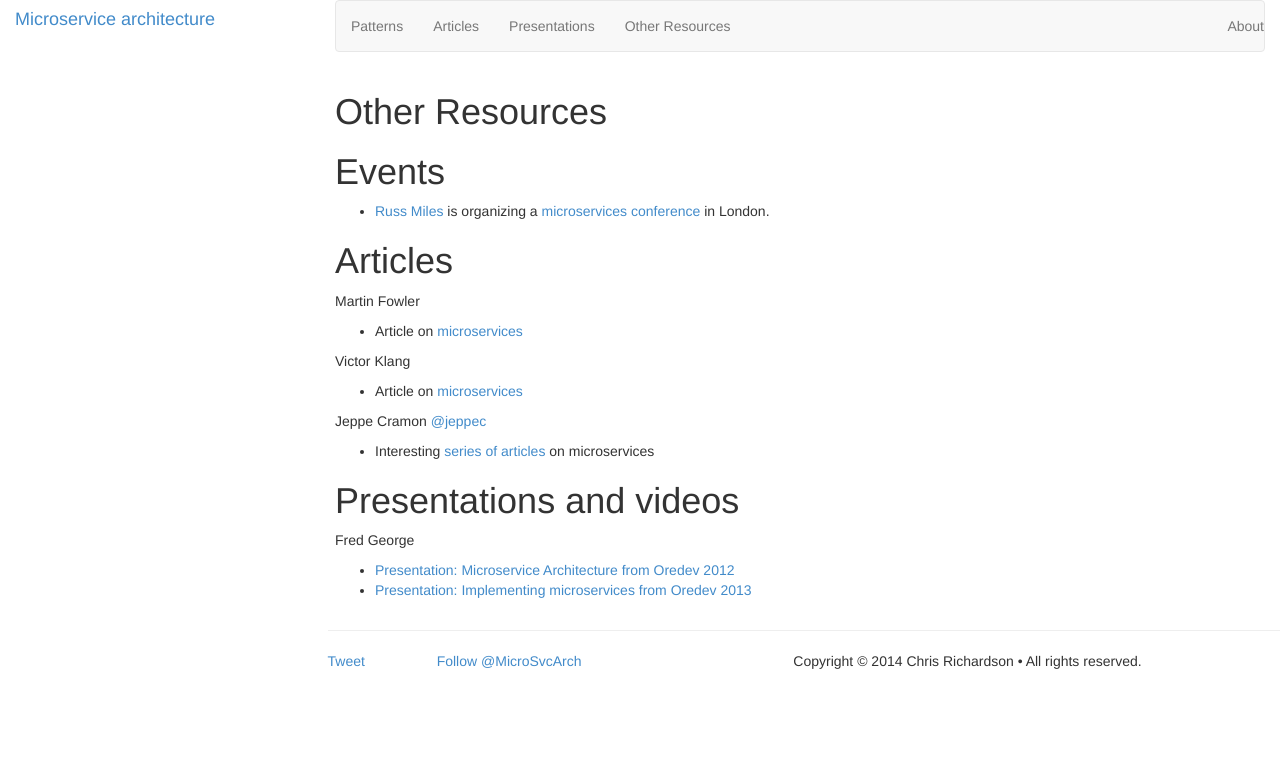
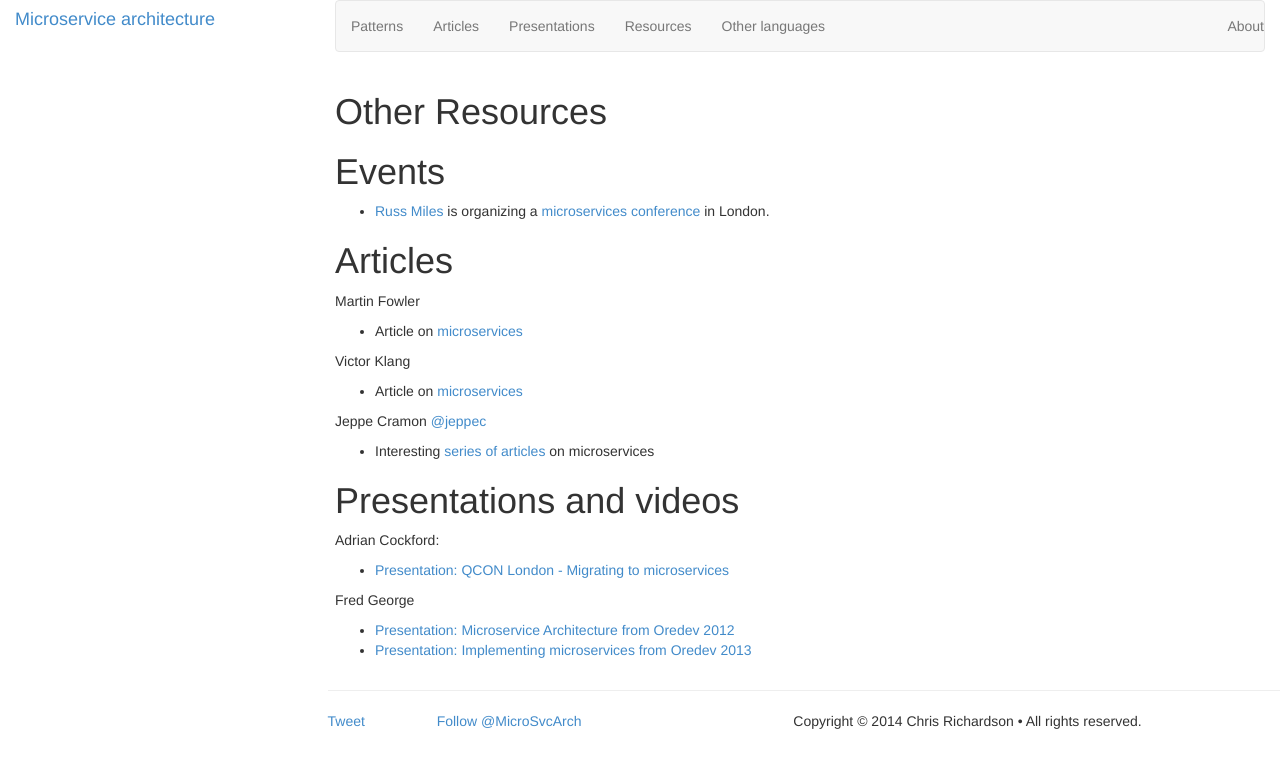
Before and after one commit to joobn72/microservices, a Jekyll site: the page built from resources/index.md, in a window 1280 px wide. Shown: the top 768 px of the page. Built offline with Jekyll 4.4.1, drawn with Linux system fonts in a browser that asks for light colours; Markdown is read by kramdown in place of the engine named in the settings; comment, search, counter and statistics services are not loaded.

Commit message:
Misc changes include Korean translations

```diff
--- a/_includes.md/header.html
+++ b/_includes.md/header.html
@@ -8,7 +8,8 @@
                 <li><a href="/patterns/index.html">Patterns</a></li>
                 <li><a href="/articles/index.html">Articles</a></li>
                 <li><a href="/presentations/index.html">Presentations</a></li>
-                <li><a href="/resources/index.html">Other Resources</a></li>
+                <li><a href="/resources/index.html">Resources</a></li>
+                <li><a href="/translations/index.html">Other languages</a></li>
             </ul>
             <ul class="nav navbar-nav navbar-right">
                 <li><a href="/about.html">About</a></li>
--- a/_includes/header.html
+++ b/_includes/header.html
@@ -8,7 +8,8 @@
                 <li><a href="/patterns/index.html">Patterns</a></li>
                 <li><a href="/articles/index.html">Articles</a></li>
                 <li><a href="/presentations/index.html">Presentations</a></li>
-                <li><a href="/resources/index.html">Other Resources</a></li>
+                <li><a href="/resources/index.html">Resources</a></li>
+                <li><a href="/translations/index.html">Other languages</a></li>
             </ul>
             <ul class="nav navbar-nav navbar-right">
                 <li><a href="/about.html">About</a></li>
--- a/resources/index.md
+++ b/resources/index.md
@@ -6,7 +6,7 @@
 
 # Events
 
-* [Russ Miles](https://twitter.com/russmiles) is organizing a [microservices conference](http://www.russmiles.com/1/post/2014/03/interesting-in-sharing-your-own-experiences-with-microservices.html) in London.
+* [Russ Miles](https://twitter.com/russmiles) is organizing a [microservices conference](https://skillsmatter.com/conferences/6312-mucon) in London.
 
 # Articles
 
@@ -24,6 +24,10 @@
 
 # Presentations and videos
 
+Adrian Cockford:
+
+* [Presentation: QCON London - Migrating to microservices](http://qconlondon.com/dl/qcon-london-2014/slides/AdrianCockcroft_MigratingToMicroservices.pdf)
+
 Fred George
 
 * [Presentation: Microservice Architecture from Oredev 2012](http://oredev.org/2012/sessions/microservice-architecture)
```
Also changed, not shown: translations/index.md (added, +10 -0 lines).
